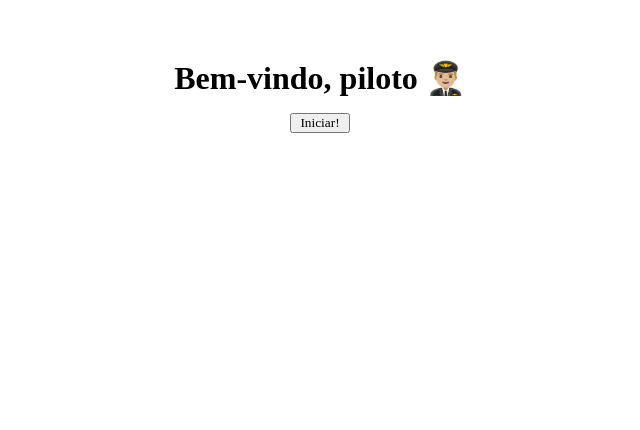
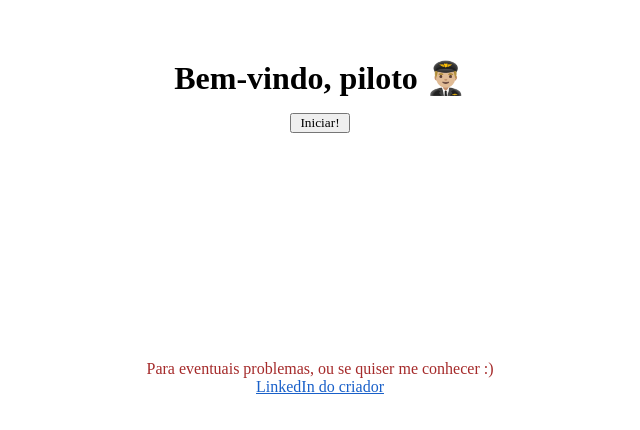
Before and after one commit to allbertuu/typescript-project, a React (Create React App) app: page / in a window 1280 px wide. Shown: the part 304-734 px from the top of the page, without its empty margins (320-960 px from the left). Built offline with nearby package versions, Linux system fonts and the light colour scheme; the HTML template or start-up script is replaced by a standard one; a web font is replaced by a local one.

Commit message:
feat(footer)
add footer section

```diff
--- a/src/App.tsx
+++ b/src/App.tsx
@@ -177,6 +177,10 @@ function App() {
     <div className='container'>
       <h1>Bem-vindo, piloto 👨🏼‍✈️</h1>
       <button onClick={start}>Iniciar!</button>
+      <footer>
+        <p>Para eventuais problemas, ou se quiser me conhecer :)</p>
+        <a href="https://www.linkedin.com/albertov-albuquerque">LinkedIn do criador</a>
+      </footer>
     </div>
   );
 }
```
